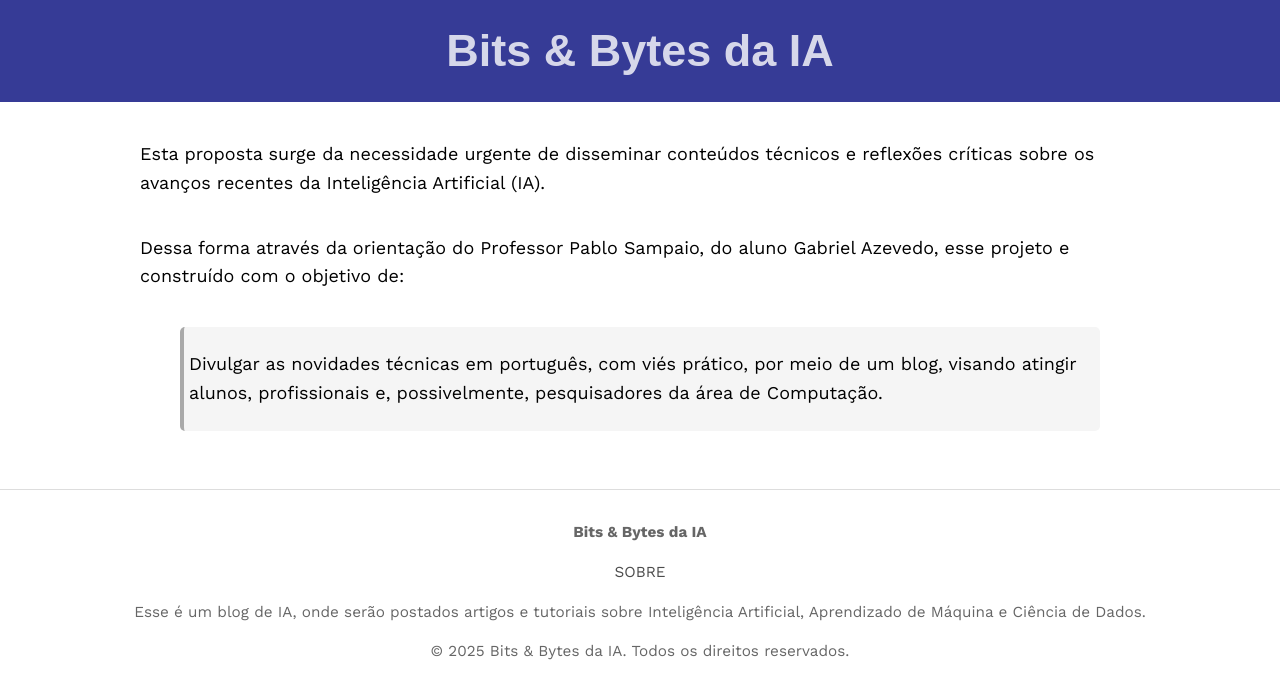
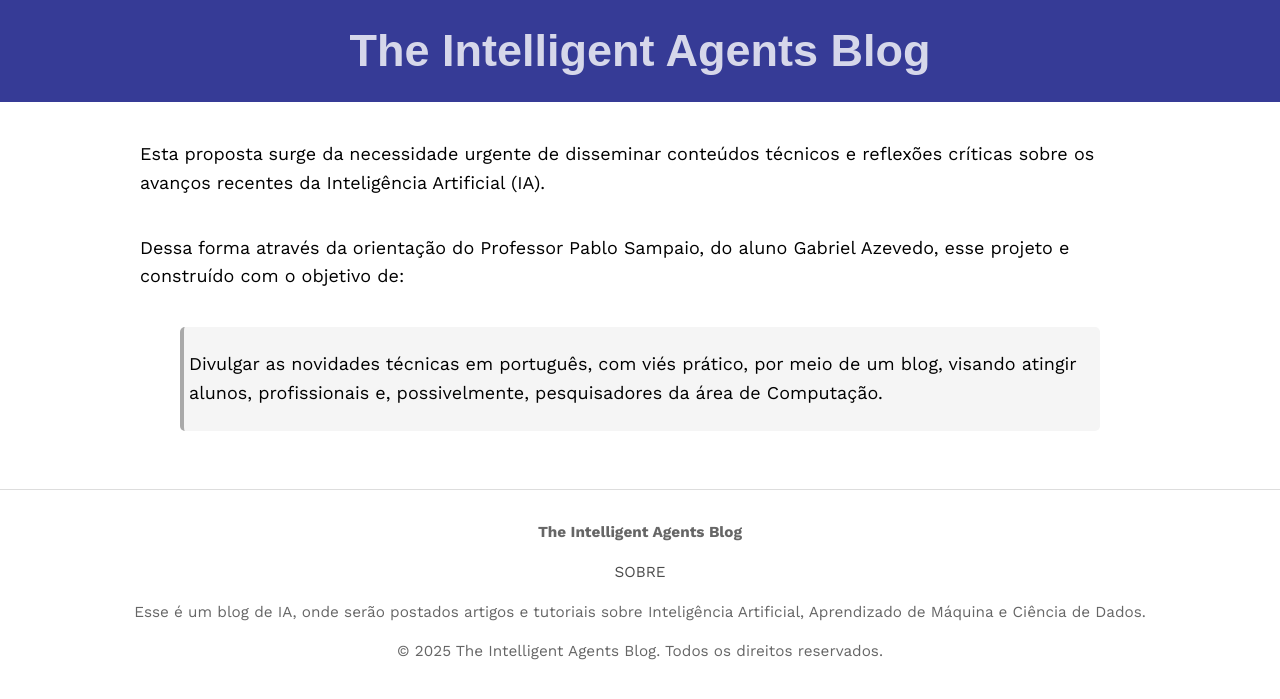
Before and after one commit to iablog/iablog.github.io, a Jekyll site: the page built from pages/about.md, in a window 1280 px wide. Shown: the top 699 px of the page. Built offline with Jekyll 4.4.1, drawn with Linux system fonts in a browser that asks for light colours.

Commit message:
changing blog title

```diff
--- a/_config.yml
+++ b/_config.yml
@@ -1,4 +1,5 @@
-title: Bits & Bytes da IA
+title: The Intelligent Agents Blog
+subtitle: Blog sobre IA e Sistemas Agênticos
 email: sarahpereiradal@gmail.com
 description: >- # this means to ignore newlines until "baseurl:"
   Esse é um blog de IA, onde serão postados artigos e tutoriais sobre Inteligência Artificial,
```
